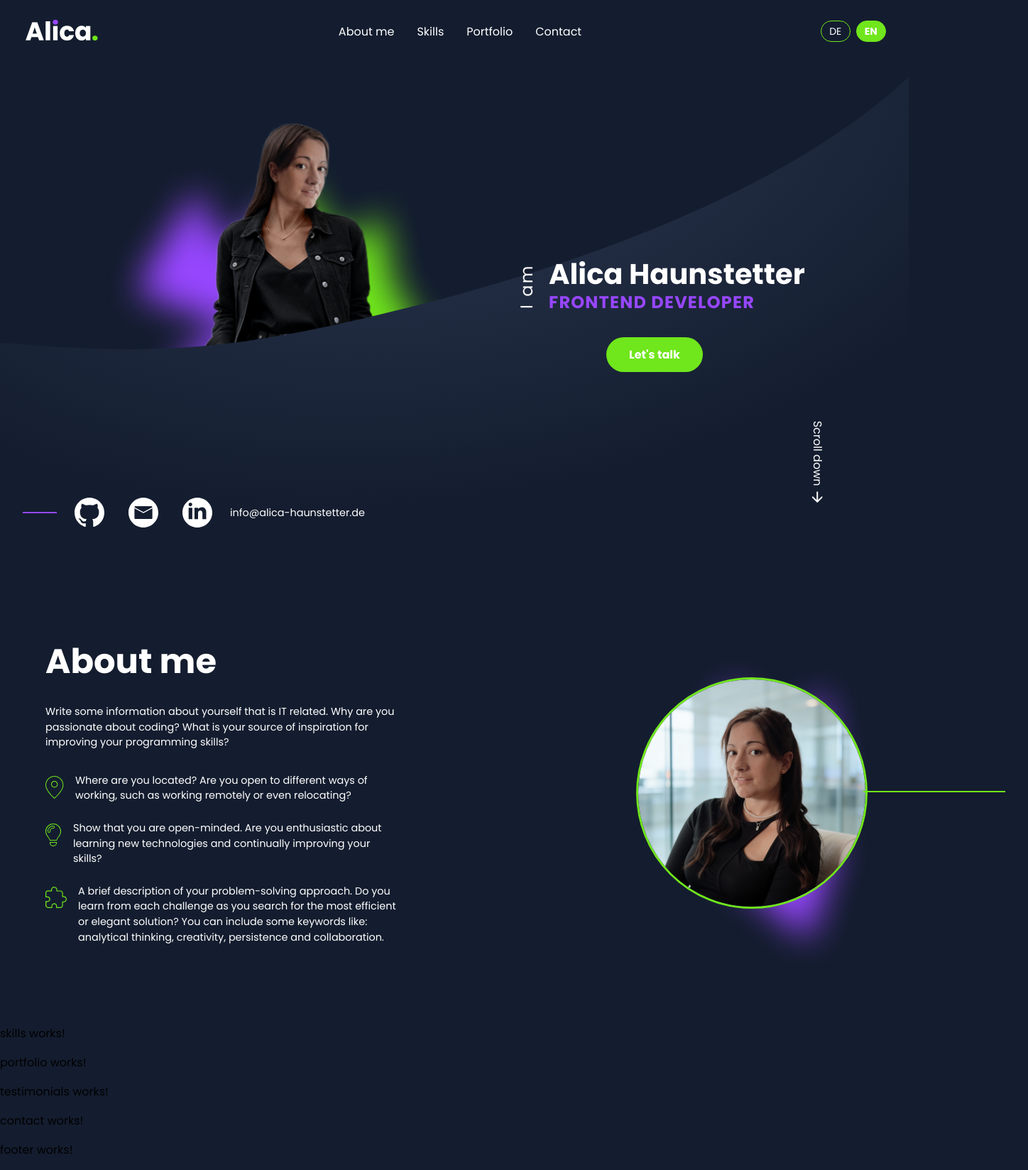
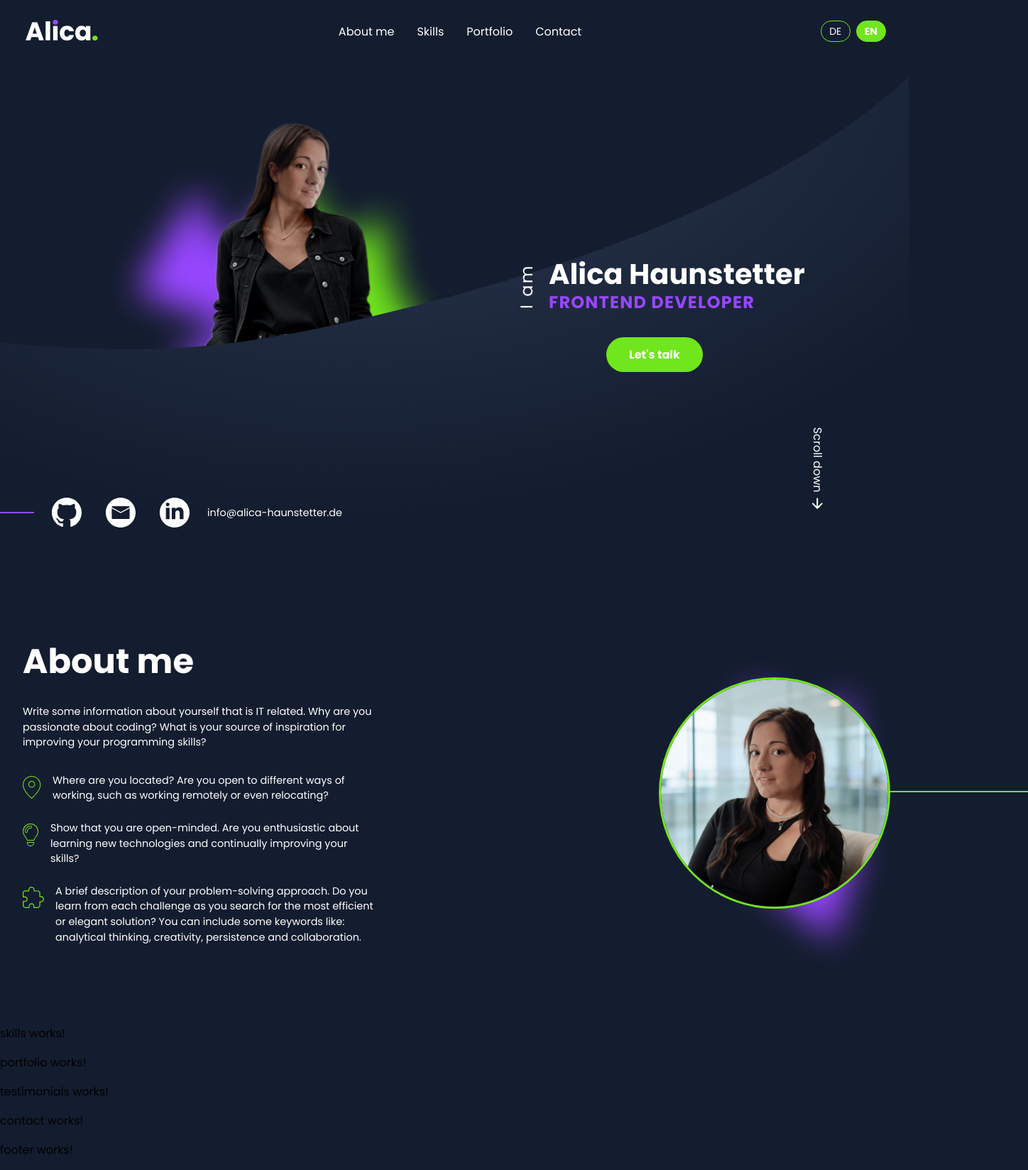
Before and after one commit to AlicaHaunstetter/Portfolio, an Angular app in the folder Portfolio/: page / in a window 1280 px wide. Shown: the whole page at 71% size, 1448 px wide, since content can reach past the window. Built offline with nearby package versions, Linux system fonts and the light colour scheme.

Commit message:
content limitation to 1440px through all components

```diff
--- a/Portfolio/src/app/components/about-me/about-me.html
+++ b/Portfolio/src/app/components/about-me/about-me.html
@@ -1,5 +1,6 @@
 <section class="about-me">
-  <div class="about-me__text">
+  <div class="about-me__inner content-wrapper">
+    <div class="about-me__text">
     <h1>About me</h1>
 
     <p class="about-me__intro">
@@ -88,4 +89,5 @@
 
     <span class="about-me__line"></span>
   </div>
+  </div>
 </section>
--- a/Portfolio/src/app/components/about-me/about-me.scss
+++ b/Portfolio/src/app/components/about-me/about-me.scss
@@ -1,11 +1,14 @@
 .about-me {
   position: relative;
-  display: flex;
-  align-items: center;
-  justify-content: space-between;
-  gap: 4rem;
-  padding: 6rem 4rem;
+  padding-block: 6rem;
   background-color: var(--color-background);
+
+  &__inner {
+    display: flex;
+    align-items: center;
+    justify-content: space-between;
+    gap: 4rem;
+  }
 
   &__text {
     max-width: 500px;
--- a/Portfolio/src/app/components/hero/hero.html
+++ b/Portfolio/src/app/components/hero/hero.html
@@ -35,6 +35,7 @@
       </defs>
     </svg>
 
+    <div class="hero-row__inner content-wrapper">
       <div class="profile-picture">
         <img src="/img/29. photo shadows.png" alt="Background Flares" />
         <img src="/img/Profilbild-Alica.png" alt="Portrait Alica" />
@@ -97,7 +98,6 @@
         >info@alica-haunstetter.de</a
       >
       </div>
-  </div>
 
       <div class="scroll-down">
         <span>Scroll down</span>
@@ -108,4 +108,6 @@
           />
         </svg>
       </div>
+    </div>
+  </div>
 </section>
--- a/Portfolio/src/app/components/hero/hero.scss
+++ b/Portfolio/src/app/components/hero/hero.scss
@@ -4,13 +4,18 @@
 
 .hero-row {
   position: relative;
-  display: flex;
   height: 100%;
-  align-items: center;
-  justify-content: center;
-  gap: 4rem;
   overflow: hidden;
   background-color: var(--color-background);
+
+  &__inner {
+    position: relative;
+    display: flex;
+    align-items: center;
+    justify-content: center;
+    gap: 4rem;
+    height: 100%;
+  }
 
   .profile-picture {
     position: relative;
@@ -95,7 +100,7 @@
 .social-row {
   position: absolute;
   bottom: 3rem;
-  left: 2rem;
+  left: 0;
   z-index: 3;
   display: flex;
   align-items: center;
--- a/Portfolio/src/app/components/navbar/navbar.html
+++ b/Portfolio/src/app/components/navbar/navbar.html
@@ -1,4 +1,5 @@
 <header class="navbar">
+  <div class="navbar__inner content-wrapper">
     <a href="#top" class="navbar__logo">
       <img src="/icons/Alica-Logo.png" alt="Logo" class="navbar__logo-img" />
     </a>
@@ -41,6 +42,7 @@
       <span></span>
       <span></span>
     </button>
+  </div>
 </header>
 
 @if (isMenuOpen()) {
--- a/Portfolio/src/app/components/navbar/navbar.scss
+++ b/Portfolio/src/app/components/navbar/navbar.scss
@@ -6,11 +6,14 @@
 }
 
 .navbar {
-  display: flex;
-  align-items: center;
-  justify-content: space-between;
-  padding: 1.5rem 2rem;
+  padding-block: 1.5rem;
   background-color: var(--color-background);
+
+  &__inner {
+    display: flex;
+    align-items: center;
+    justify-content: space-between;
+  }
 
   &__logo {
     display: flex;
```
Lines whose indentation alone changed are shown as unchanged.
